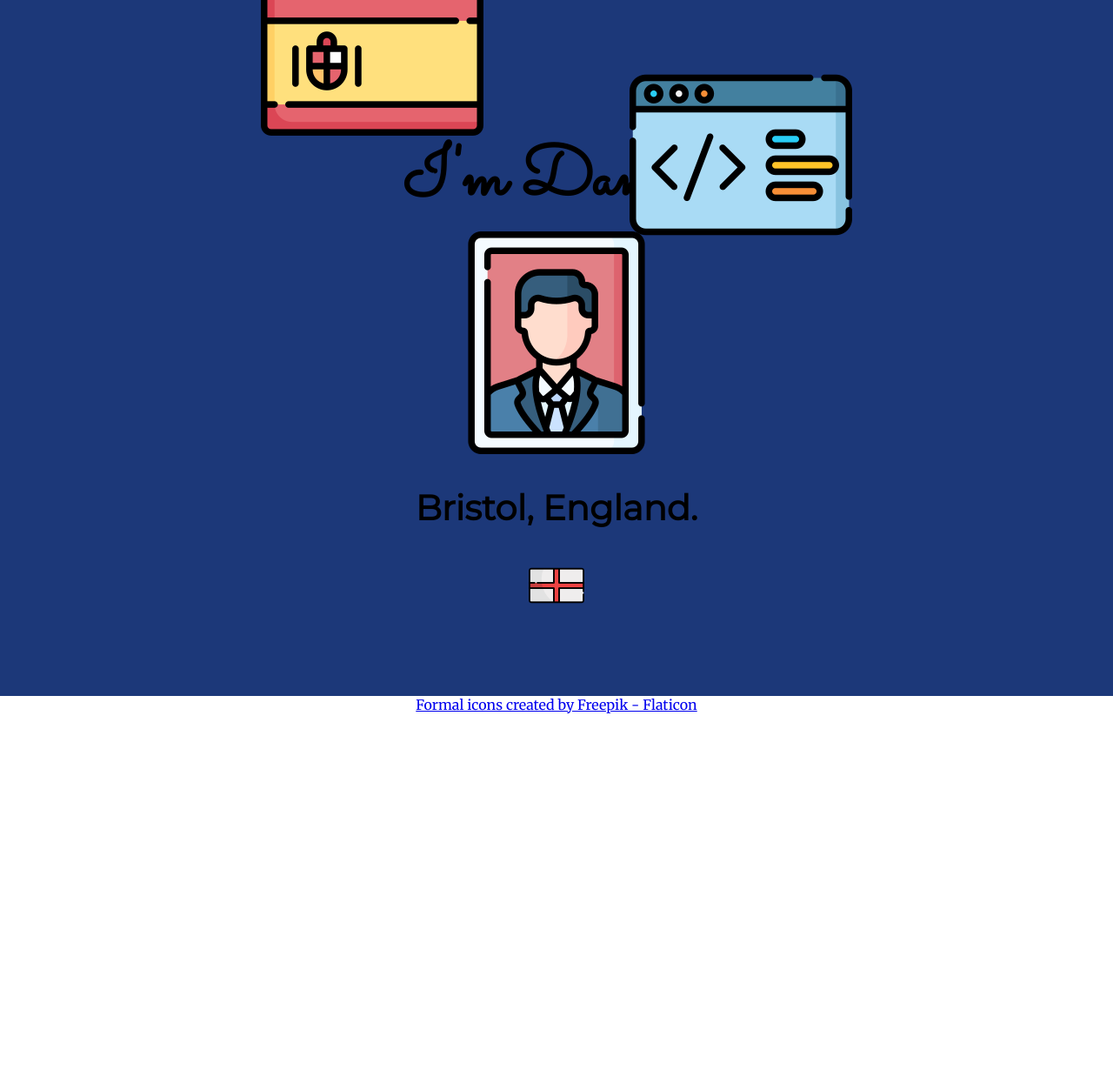
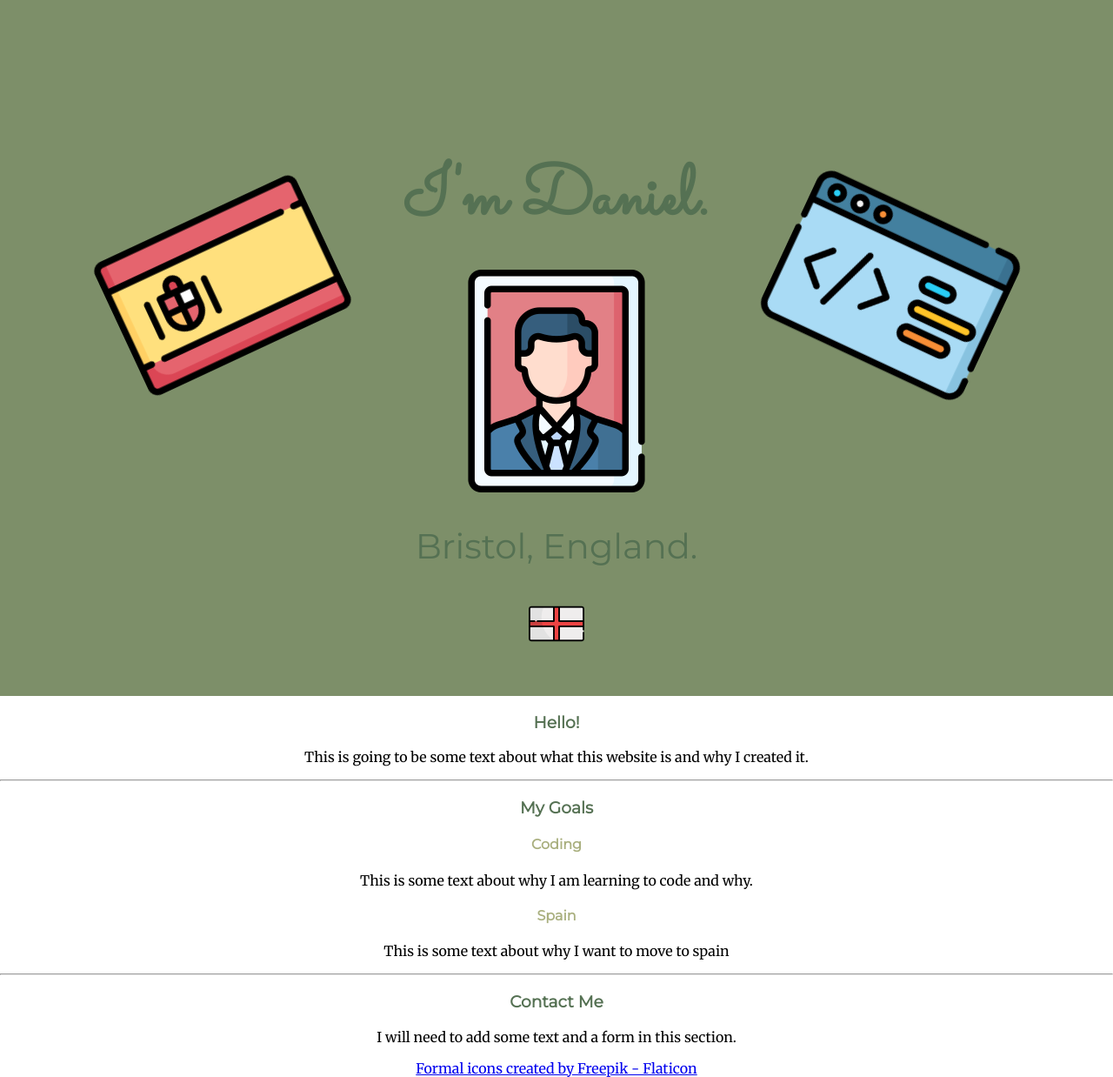
Before and after one commit to danielmichaelfebry/personal-website, a plain HTML site: page index.html in a window 1280 px wide. Shown: the whole page at 87% size. Before the commit the page ends 820 px from the top, so only its background shows below. Drawn offline with Linux system fonts and the light colour scheme.

Commit message:
Update header. Add additional website content.

```diff
--- a/index.html
+++ b/index.html
@@ -4,7 +4,7 @@
         <meta charset="UTF-8">
         <title>Daniel Febry - Home</title>
         <link rel="stylesheet" href="styles/styles.css">
-        <link rel="icon" href="favicon.png">
+        <link rel="icon" href="images/favicon.png">
         <link rel="preconnect" href="https://fonts.googleapis.com">
         <link rel="preconnect" href="https://fonts.gstatic.com" crossorigin>
         <link href="https://fonts.googleapis.com/css2?family=Merriweather&family=Montserrat&family=Sacramento&display=swap" rel="stylesheet">
@@ -18,6 +18,17 @@
             <img class="left-cloud" src="images/spain-flag.png" alt="cloud">
             <img class="right-cloud" src="images/coding-img.png" alt="cloud">
         </div>
+        <h3>Hello!</h3>
+        <p>This is going to be some text about what this website is and why I created it.</p>
+        <hr>
+        <h3>My Goals</h3>
+        <h4>Coding</h4>
+        <p>This is some text about why I am learning to code and why.</p>
+        <h4>Spain</h4>
+        <p>This is some text about why I want to move to spain</p>
+        <hr>
+        <h3>Contact Me</h3>
+        <p>I will need to add some text and a form in this section.</p>
         <div id="footer">
             <a href="https://www.flaticon.com/free-icons/formal" title="formal icons">Formal icons created by Freepik - Flaticon</a>
         </div>
--- a/styles/styles.css
+++ b/styles/styles.css
@@ -1,3 +1,7 @@
+
+/* #A9AF7E
+#E6E5A3 */
+
 body, html{
     height: 100%;
     width: 100%;
@@ -10,21 +14,31 @@ h1 {
     font-family: 'Sacramento', cursive;
     font-size: 5rem;
     margin: 50px auto 0;
+    color: #557153;
+    line-height: 2;
 }
 
 h2 {
     font-family: 'Montserrat', sans-serif;
     font-size: 2.5rem;
+    color: #557153;
+    font-weight: normal;
 }
 
 h3 {
+    color: #557153;
+    font-family: 'Montserrat', sans-serif;
+}
+
+h4 {
+    color: #A9AF7E;
     font-family: 'Montserrat', sans-serif;
 }
 
 #header {
     padding-top: 100px;
     position: relative;
-    background-color: #1C3879;
+    background-color: #7D8F69;
     width: 100vw;
     height: 100%;
     min-height: 100%;
@@ -39,14 +53,17 @@ h3 {
 
 .left-cloud {
     position: absolute;
-    left: 300px;
-    bottom: 600px;
+    left: 10%;
+    top: 25%;
+    transform: rotate(-25deg);
 }
 
 .right-cloud {
     position: absolute;
-    right: 300px;
-    top: 50px;
+    right: 10%;
+    top: 25%;
+    transform: rotate(25deg);
+
 }
 
 .mountain {
```
Also changed, not shown: images/favicon.png (added).
